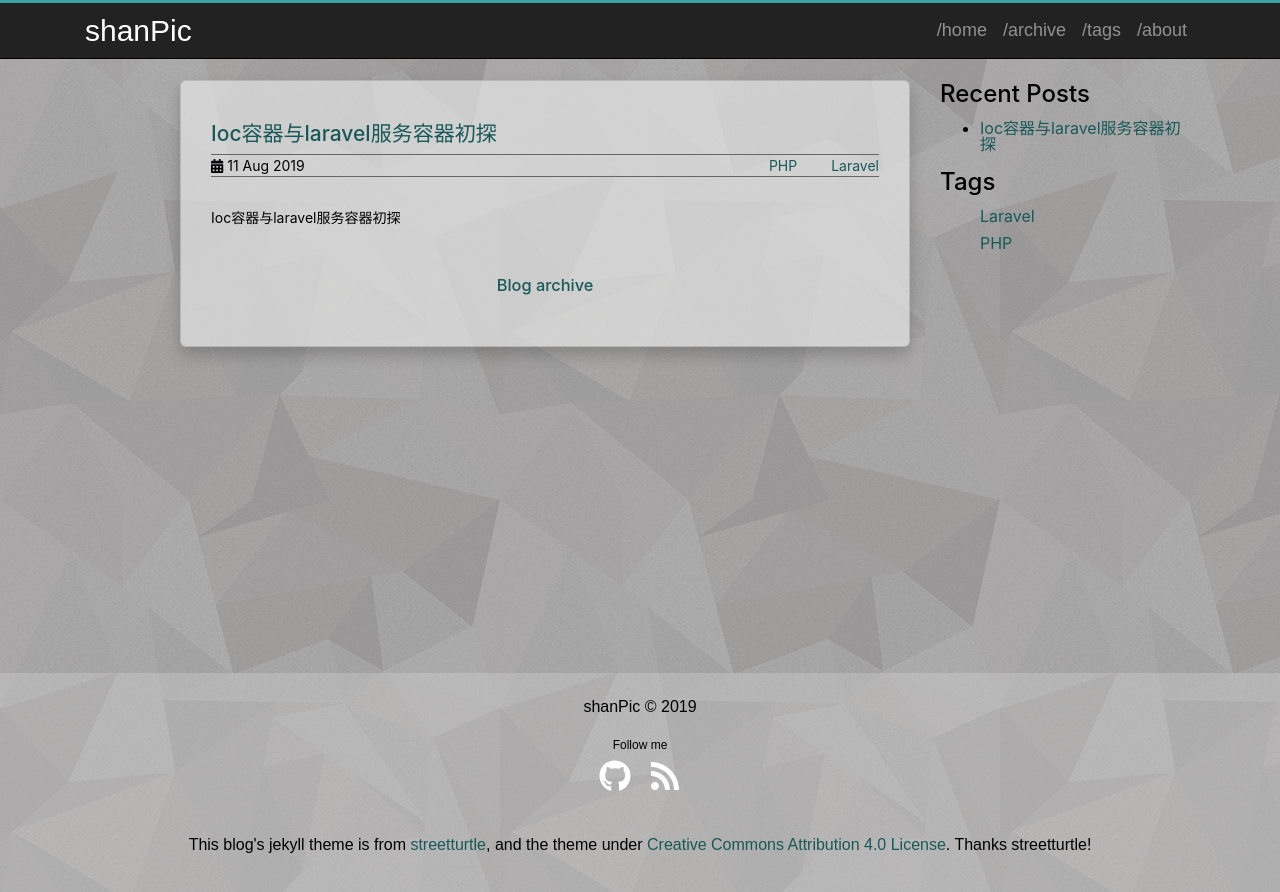
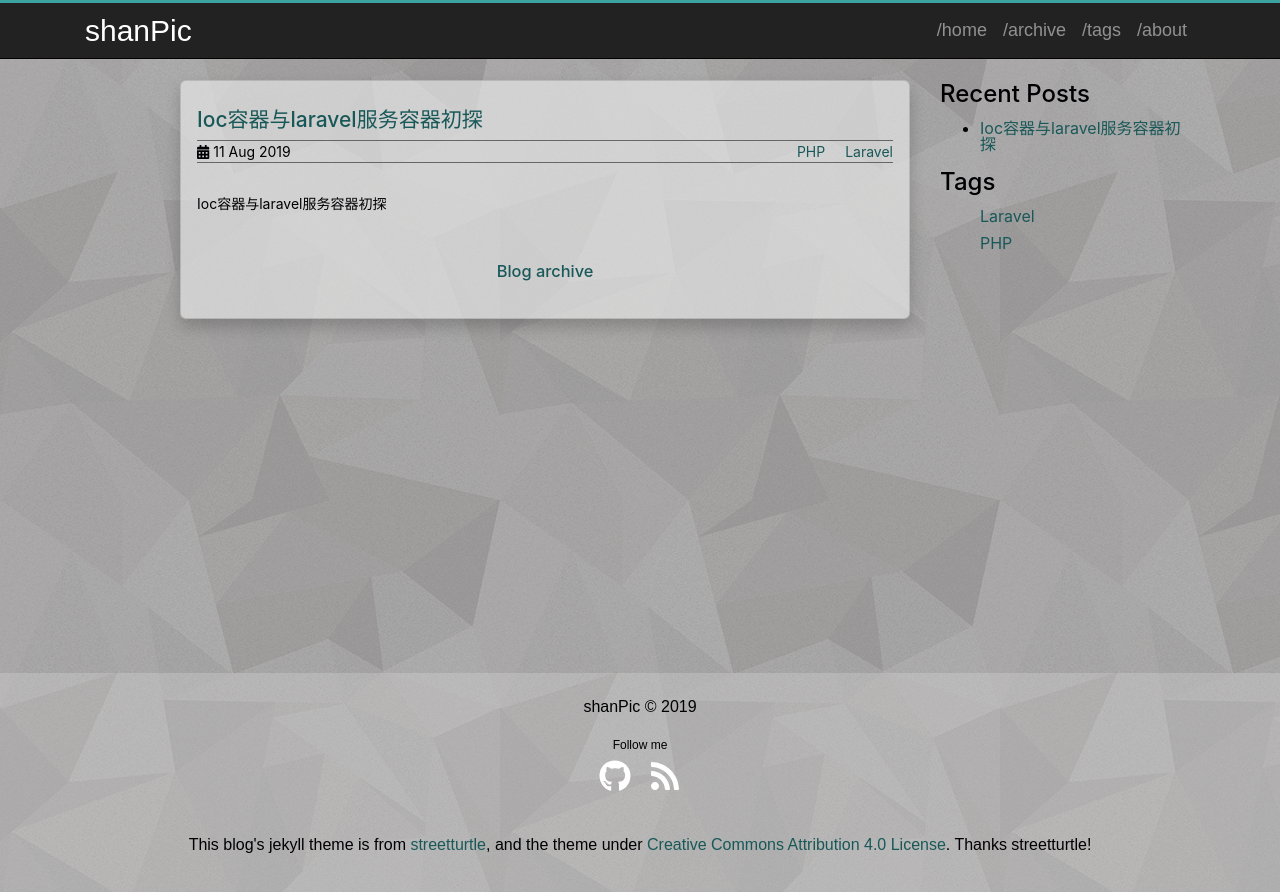
Before and after one commit to shanPic/shanPic.github.io, a Jekyll site: the page built from index.html, in a window 1280 px wide. Shown: the top 892 px of the page. Built offline with Jekyll 4.4.1, drawn with Linux system fonts in a browser that asks for light colours; comment, search, counter and statistics services are not loaded.

Commit message:
change post card's size

```diff
--- a/assets/css/theme.scss
+++ b/assets/css/theme.scss
@@ -45,7 +45,7 @@ body {
   background-color: $post-panel-color;
   box-shadow: 0 0 0 0, 0 8px 16px rgba(0, 0, 0, 0.2);
   border-radius: 6px;
-  padding: 30px;
+  padding: 16px;
   font-size: 14px;
 }
 .main-page {
@@ -195,7 +195,7 @@ div.post-meta {
   }
   ul > li {
     display: inline;
-    padding: 0 0 5px 30px;
+    padding: 0 0 5px 16px;
   }
   .post-time {
     display: inline;
```
